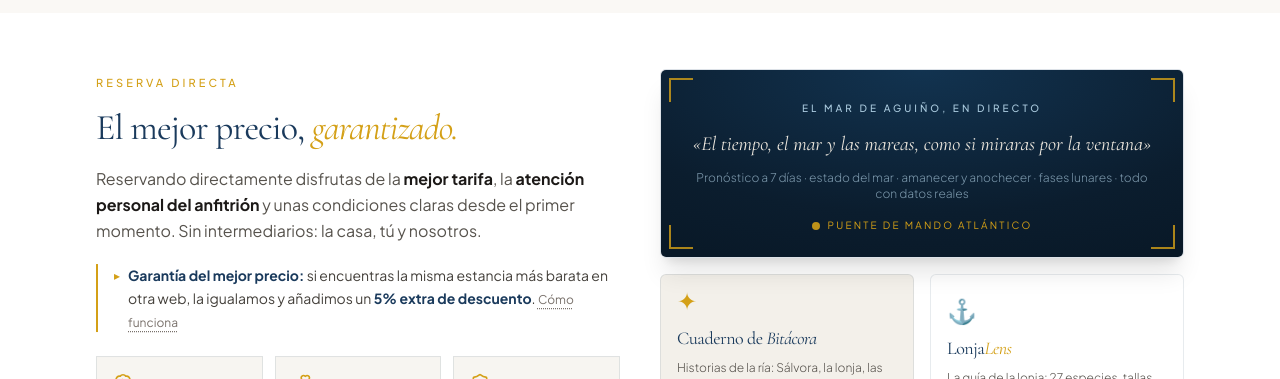
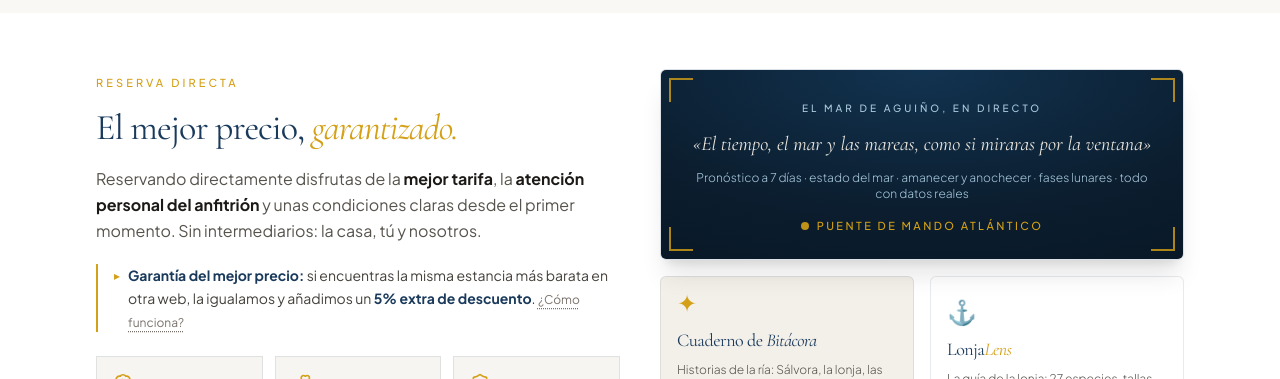
Before and after one commit to fmartinez31416/illas-atlanticas-web, a React (Vite) app: page / in a window 1280 px wide. Shown: the part 1006-1385 px from the top of the page. Built offline with nearby package versions, Linux system fonts and the light colour scheme; no server answers.

Commit message:
fix: contraste caja Puente, eliminar RESERVAR duplicado del menu, '¿Cómo funciona?'

```diff
--- a/src/components/DirectBookingSection.tsx
+++ b/src/components/DirectBookingSection.tsx
@@ -36,7 +36,7 @@ export function DirectBookingSection({ onOpenBooking, onOpenBitacora, onOpenLonj
                     la misma estancia más barata en otra web, la igualamos y añadimos un{' '}
                     <strong className="text-[#1A3A5C]">5% extra de descuento</strong>.{' '}
                     <span className="text-xs text-stone-500 underline decoration-dotted underline-offset-4">
-                      Cómo funciona
+                      ¿Cómo funciona?
                     </span>
                   </span>
                 </summary>
@@ -105,13 +105,13 @@ export function DirectBookingSection({ onOpenBooking, onOpenBitacora, onOpenLonj
                     <p className="font-serif text-xl text-[#EBE6DD] mt-3 italic">
                       «El tiempo, el mar y las mareas, como si miraras por la ventana»
                     </p>
-                    <p className="text-xs text-[#A9C9DD]/70 mt-3 font-light">
+                    <p className="text-xs text-[#A9C9DD] mt-3 font-light">
                       Pronóstico a 7 días · estado del mar · amanecer y anochecer ·
                       fases lunares · todo con datos reales
                     </p>
                     <div className="flex items-center justify-center gap-2 mt-4">
                       <span className="w-2 h-2 rounded-full bg-[#D4A017]" style={{ animation: 'hudPulse 2.2s ease-in-out infinite' }} />
-                      <span className="text-[10px] tracking-[0.22em] text-[#D4A017] uppercase">Puente de Mando Atlántico</span>
+                      <span className="text-[11px] tracking-[0.22em] text-[#D4A017] uppercase font-medium">Puente de Mando Atlántico</span>
                     </div>
                   </div>
                 </div>
--- a/src/components/Header.tsx
+++ b/src/components/Header.tsx
@@ -24,7 +24,6 @@ export function Header({ onOpenBooking, onOpenBitacora }: HeaderProps) {
         { name: 'Confort', href: '#servicios' },
         { name: 'Opiniones', href: '#opiniones' },
         { name: 'Bitácora', href: '#bitacora-nav', action: onOpenBitacora },
-        { name: 'Reservar', href: '#reservas' },
       ];
 
   return (
```
